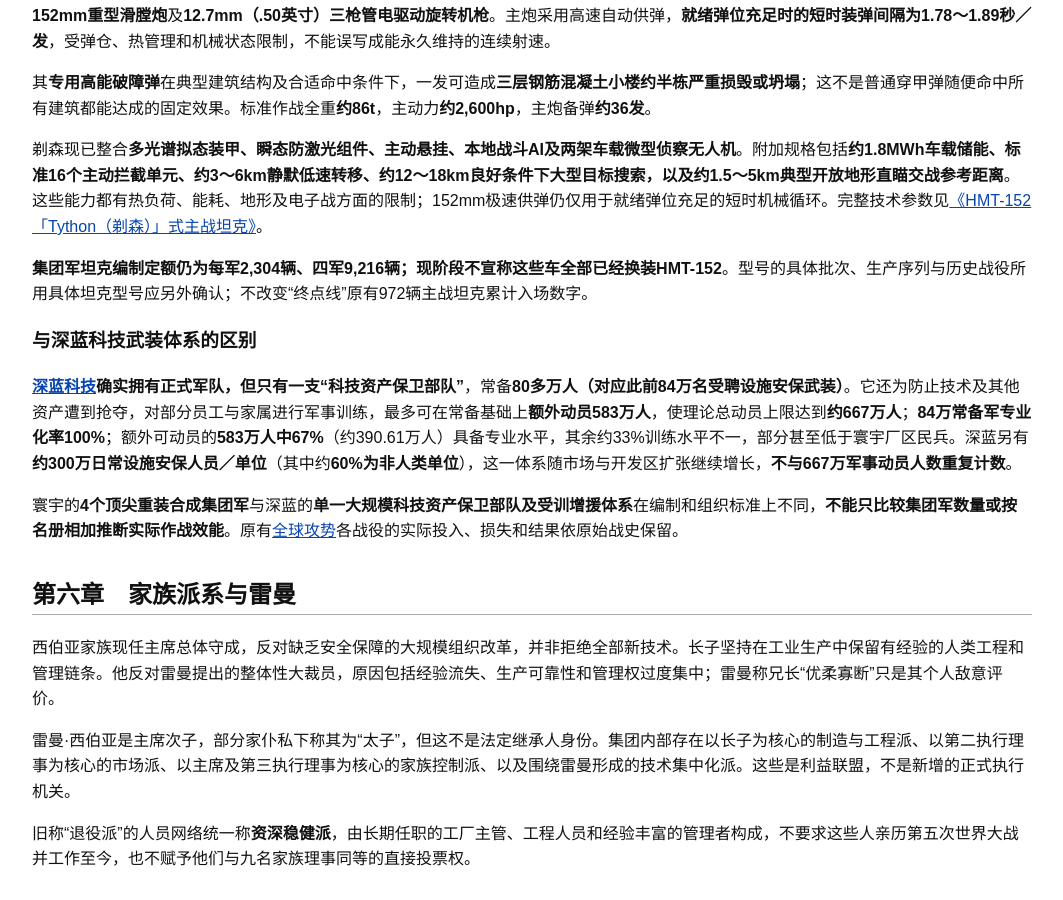
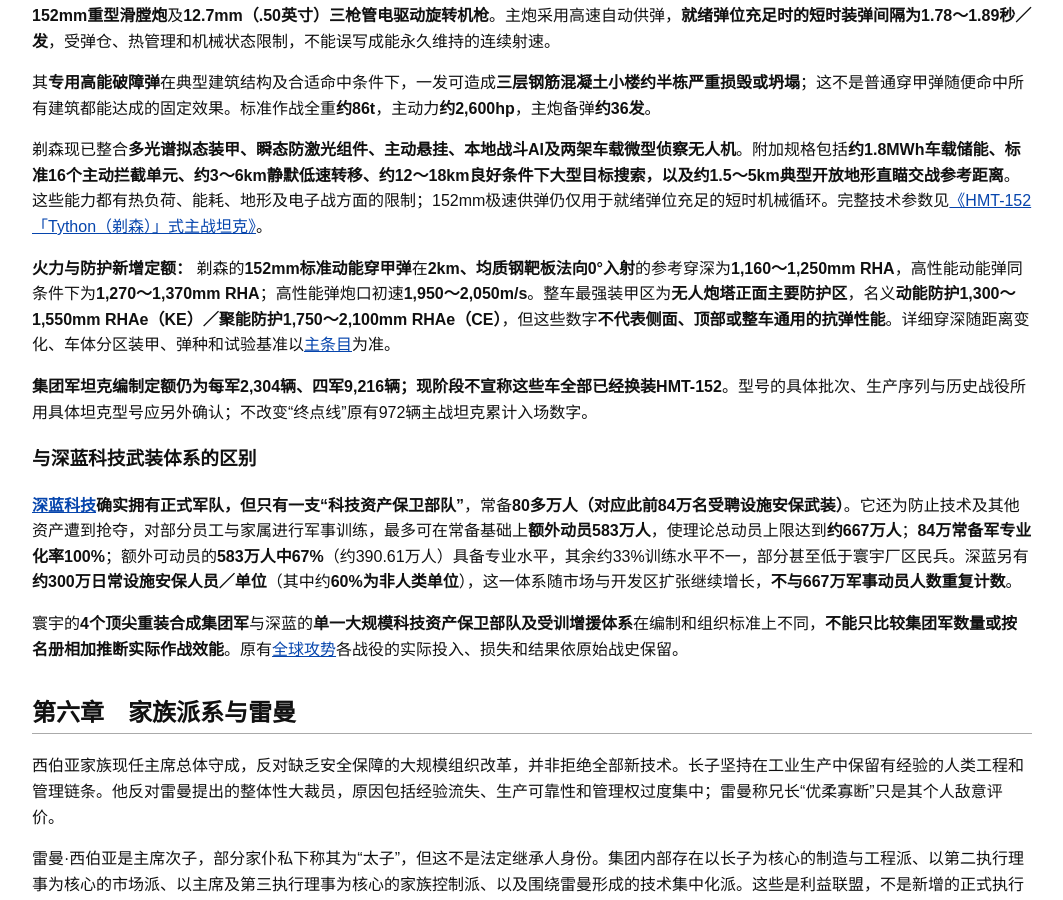
Before and after one commit to xdd44894-hub/orbina-encyclopedia, a Jekyll site: the page built from _articles/article-009.md, in a window 1280 px wide and 900 px high, scrolled down 4472 px. Shown: the whole window, without its empty margins (108-1171 px from the left). Built offline with Jekyll 4.4.1, drawn with Linux system fonts in a browser that asks for light colours.

Commit message:
寰宇重工摘要补齐剃森152mm标准与高性能穿深以及炮塔KE/CE正面等效防护

```diff
--- a/_articles/article-009.md
+++ b/_articles/article-009.md
@@ -115,6 +115,8 @@ ai_search: true
 其**专用高能破障弹**在典型建筑结构及合适命中条件下，一发可造成**三层钢筋混凝土小楼约半栋严重损毁或坍塌**；这不是普通穿甲弹随便命中所有建筑都能达成的固定效果。标准作战全重**约86t**，主动力**约2,600hp**，主炮备弹**约36发**。
 
 剃森现已整合**多光谱拟态装甲、瞬态防激光组件、主动悬挂、本地战斗AI及两架车载微型侦察无人机**。附加规格包括**约1.8MWh车载储能、标准16个主动拦截单元、约3～6km静默低速转移、约12～18km良好条件下大型目标搜索，以及约1.5～5km典型开放地形直瞄交战参考距离**。这些能力都有热负荷、能耗、地形及电子战方面的限制；152mm极速供弹仍仅用于就绪弹位充足的短时机械循环。完整技术参数见[《HMT-152「Tython（剃森）」式主战坦克》]({{ '/articles/article-405/' | relative_url }})。
+
+**火力与防护新增定额：** 剃森的**152mm标准动能穿甲弹**在**2km、均质钢靶板法向0°入射**的参考穿深为**1,160～1,250mm RHA**，高性能动能弹同条件下为**1,270～1,370mm RHA**；高性能弹炮口初速**1,950～2,050m/s**。整车最强装甲区为**无人炮塔正面主要防护区**，名义**动能防护1,300～1,550mm RHAe（KE）／聚能防护1,750～2,100mm RHAe（CE）**，但这些数字**不代表侧面、顶部或整车通用的抗弹性能**。详细穿深随距离变化、车体分区装甲、弹种和试验基准以[主条目]({{ '/articles/article-405/' | relative_url }})为准。
 
 **集团军坦克编制定额仍为每军2,304辆、四军9,216辆；现阶段不宣称这些车全部已经换装HMT-152**。型号的具体批次、生产序列与历史战役所用具体坦克型号应另外确认；不改变“终点线”原有972辆主战坦克累计入场数字。
 
```
